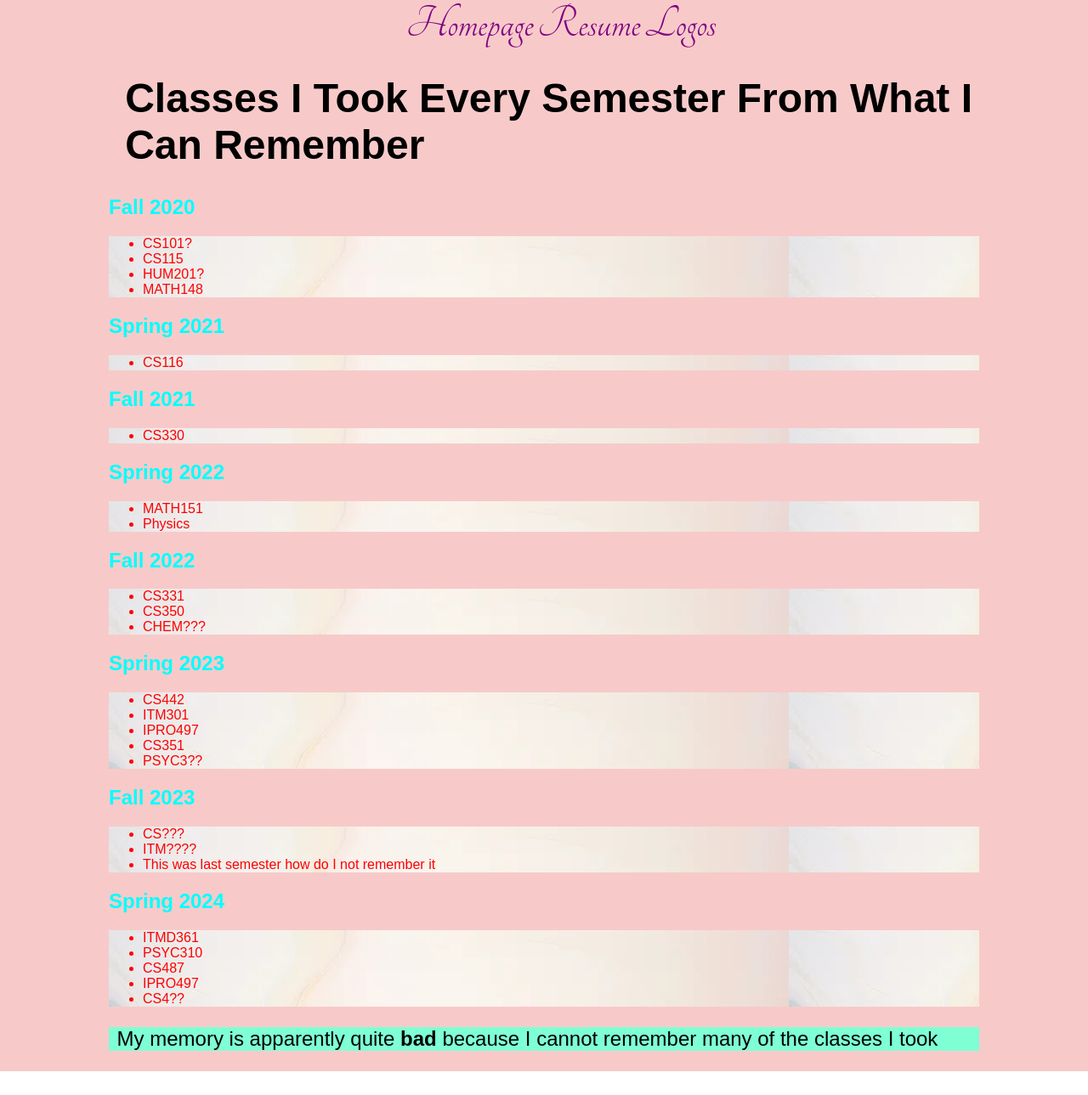
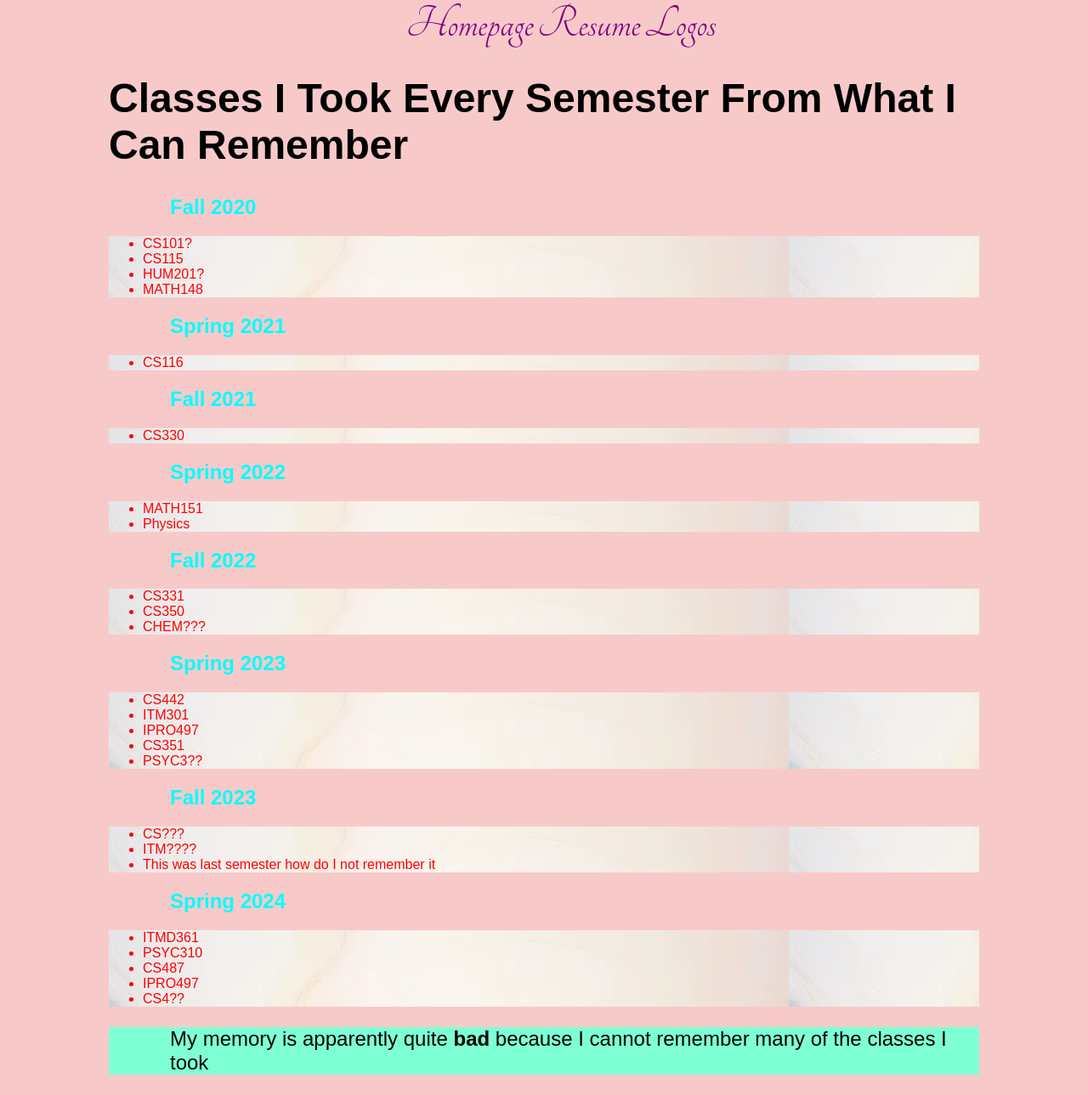
Before and after one commit to georgegregjr/Project2ITMD, a plain HTML site: page index.html in a window 1280 px wide. Shown: the whole page at 85% size. Before the commit the page ends 1261 px from the top, so only its background shows below. Drawn offline with Linux system fonts and the light colour scheme; a web font is replaced by a local one.

Commit message:
Margin Testing

```diff
--- a/css/styles.css
+++ b/css/styles.css
@@ -12,7 +12,6 @@ header {
 h1 {
   font-size: 3em;
   font-family: 'Gabriela', Arial, serif;
-  margin-left: 0.4em;
 }
 
 header ul {
@@ -41,7 +40,11 @@ strong {
 }
 
 p {
-  margin-left: 0.4em;
+  margin-left: 3em;
+}
+
+h2 {
+  margin-left: 3em;
 }
 
 .homepage h2 {
```
